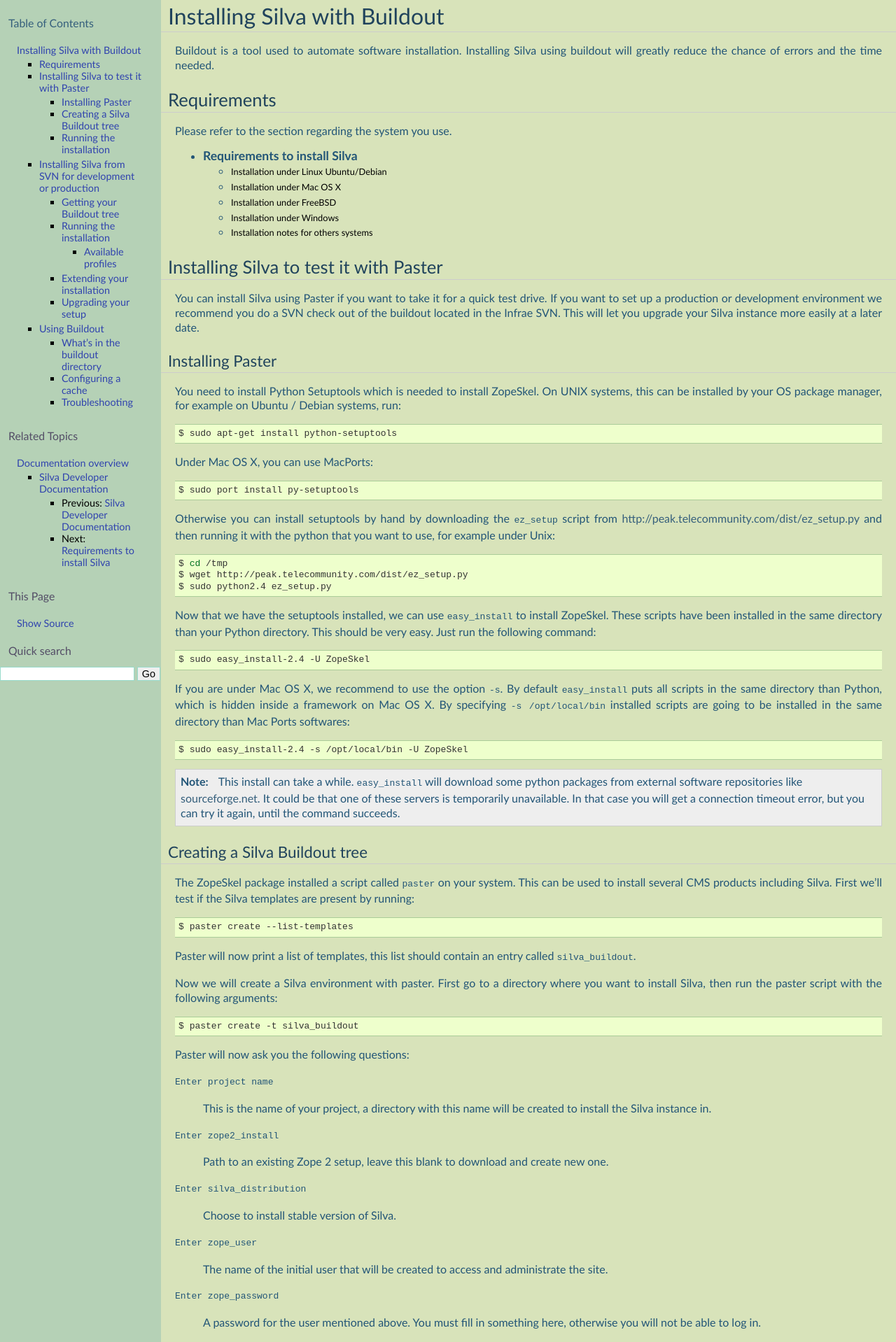
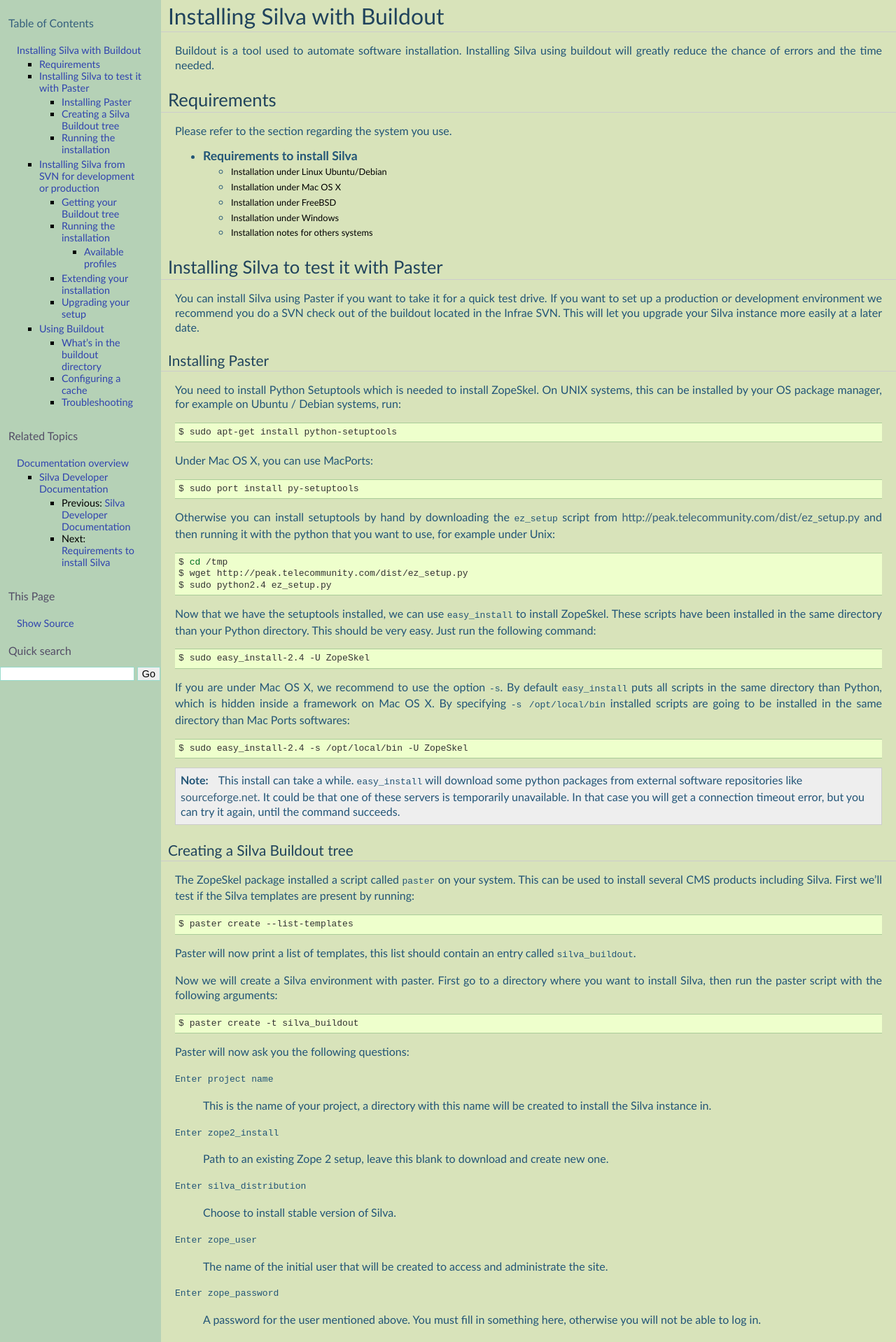
Before and after one commit to silvacms/documentation, a Sphinx documentation site: the page built from source/silva/buildout.rst, in a window 1280 px wide. Shown: the top 1918 px of the page at 70% size. Built offline with Sphinx 7.4.7, drawn with Linux system fonts in a browser that asks for light colours; pages that are not in the unit, such as notebooks, are missing from menus.

Commit message:
Change CSS so we see difference between h2 and h3.

```diff
--- a/source/.static/default.css
+++ b/source/.static/default.css
@@ -534,10 +534,10 @@
 
 div.body h1 { margin-top: 0; font-size: 200%; }
 div.body h2 { font-size: 160%; }
-div.body h3 { font-size: 140%; }
-div.body h4 { font-size: 120%; }
-div.body h5 { font-size: 110%; }
-div.body h6 { font-size: 100%; }
+div.body h3 { font-size: 130%; }
+div.body h4 { font-size: 110%; }
+div.body h5 { font-size: 90%; }
+div.body h6 { font-size: 80%; }
 
 a.headerlink {
     color: #c60f0f;
```
